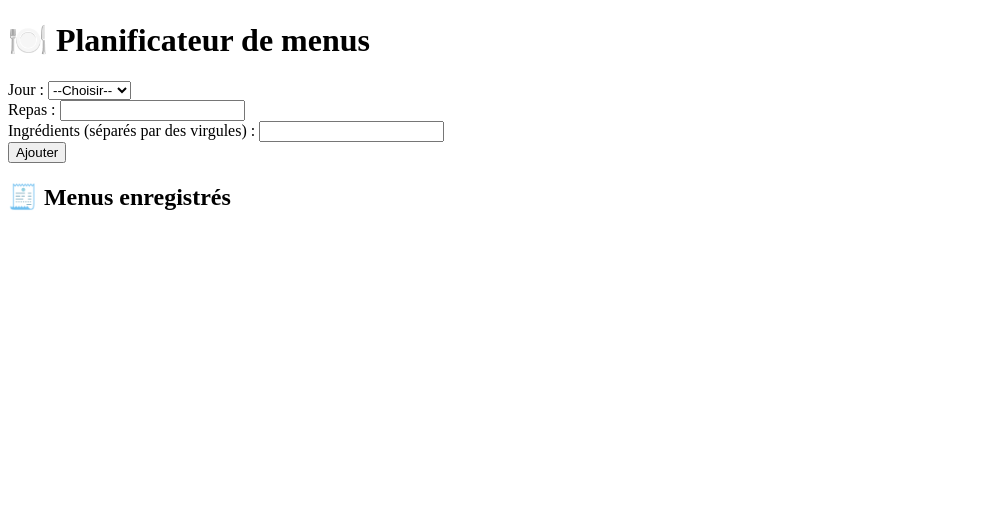
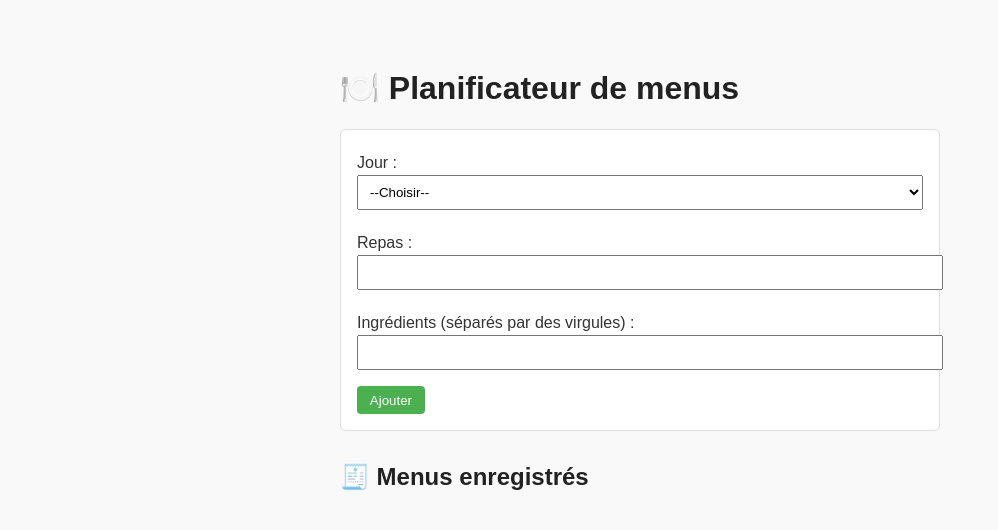
Before and after one commit to lucy-madec/menu-planner, a website: page frontend/index.html in a window 1280 px wide. Shown: the whole page, without its empty margins (0-998 px from the left). Drawn offline with Linux system fonts and the light colour scheme.

Commit message:
Add styles for menu planner layout and form elements

```diff
--- a/frontend/index.html
+++ b/frontend/index.html
@@ -4,6 +4,7 @@
 <head>
     <meta charset="UTF-8">
     <title>Planificateur de menus</title>
+    <link rel="stylesheet" href="./styles/style.css">
 </head>
 
 <body>
--- /dev/null
+++ b/frontend/styles/style.css
@@ -0,0 +1,59 @@
+body {
+    font-family: Arial, sans-serif;
+    max-width: 600px;
+    margin: 2rem auto;
+    padding: 1rem;
+    background-color: #f9f9f9;
+    color: #333;
+  }
+
+  h1, h2 {
+    color: #222;
+  }
+
+  form {
+    margin-bottom: 2rem;
+    padding: 1rem;
+    background: #fff;
+    border: 1px solid #ddd;
+    border-radius: 6px;
+  }
+
+  form label {
+    display: block;
+    margin: 0.5rem 0 0.2rem;
+  }
+
+  form input,
+  form select {
+    width: 100%;
+    padding: 0.5rem;
+    margin-bottom: 1rem;
+  }
+
+  button {
+    margin-right: 0.5rem;
+    padding: 0.4rem 0.8rem;
+    cursor: pointer;
+    border: none;
+    border-radius: 4px;
+  }
+
+  button:hover {
+    opacity: 0.9;
+  }
+
+  button[type="submit"] {
+    background-color: #4CAF50;
+    color: white;
+  }
+
+  button:nth-child(1) {
+    background-color: #ff9800; /* edit */
+    color: white;
+  }
+
+  button:nth-child(2) {
+    background-color: #f44336; /* delete */
+    color: white;
+  }
```
